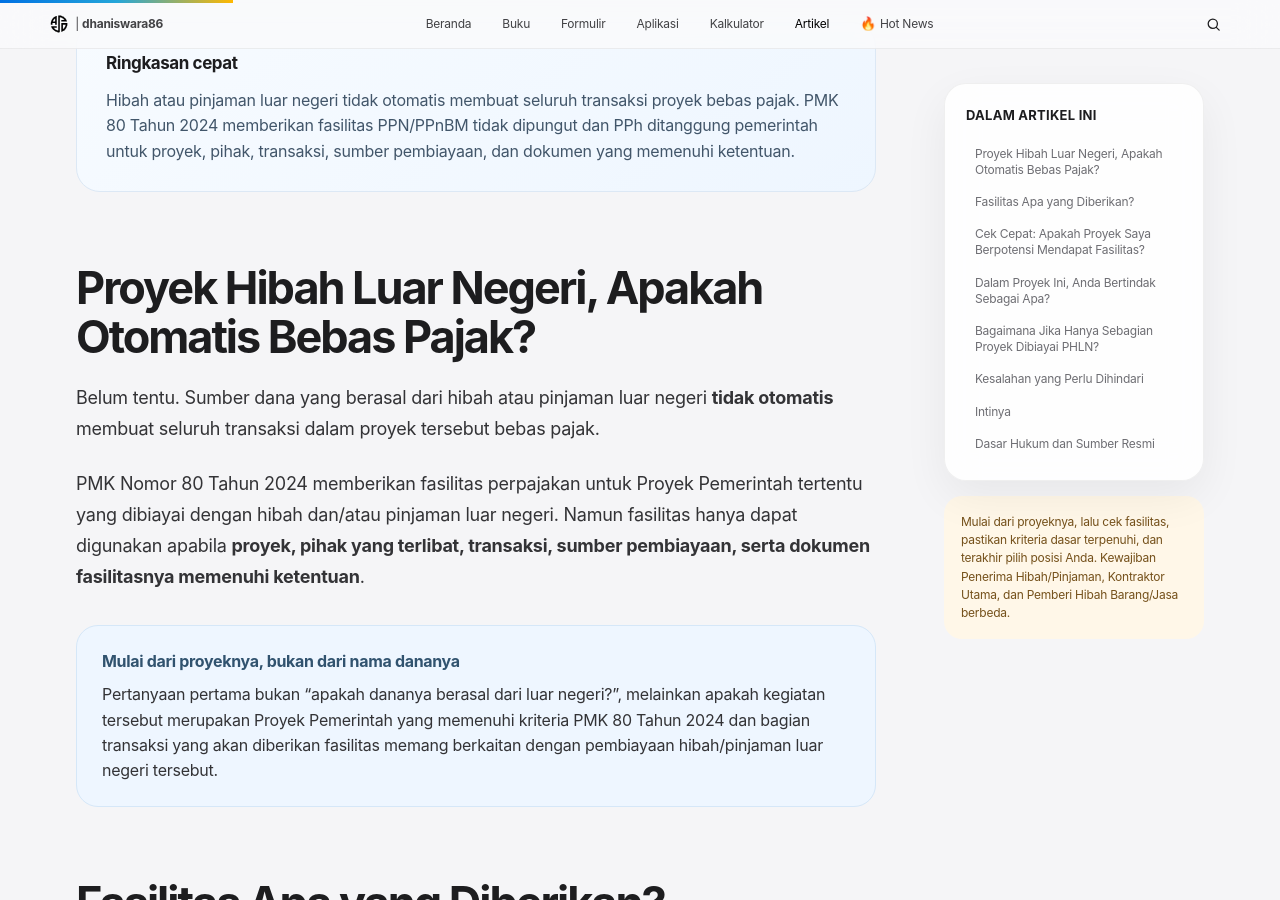
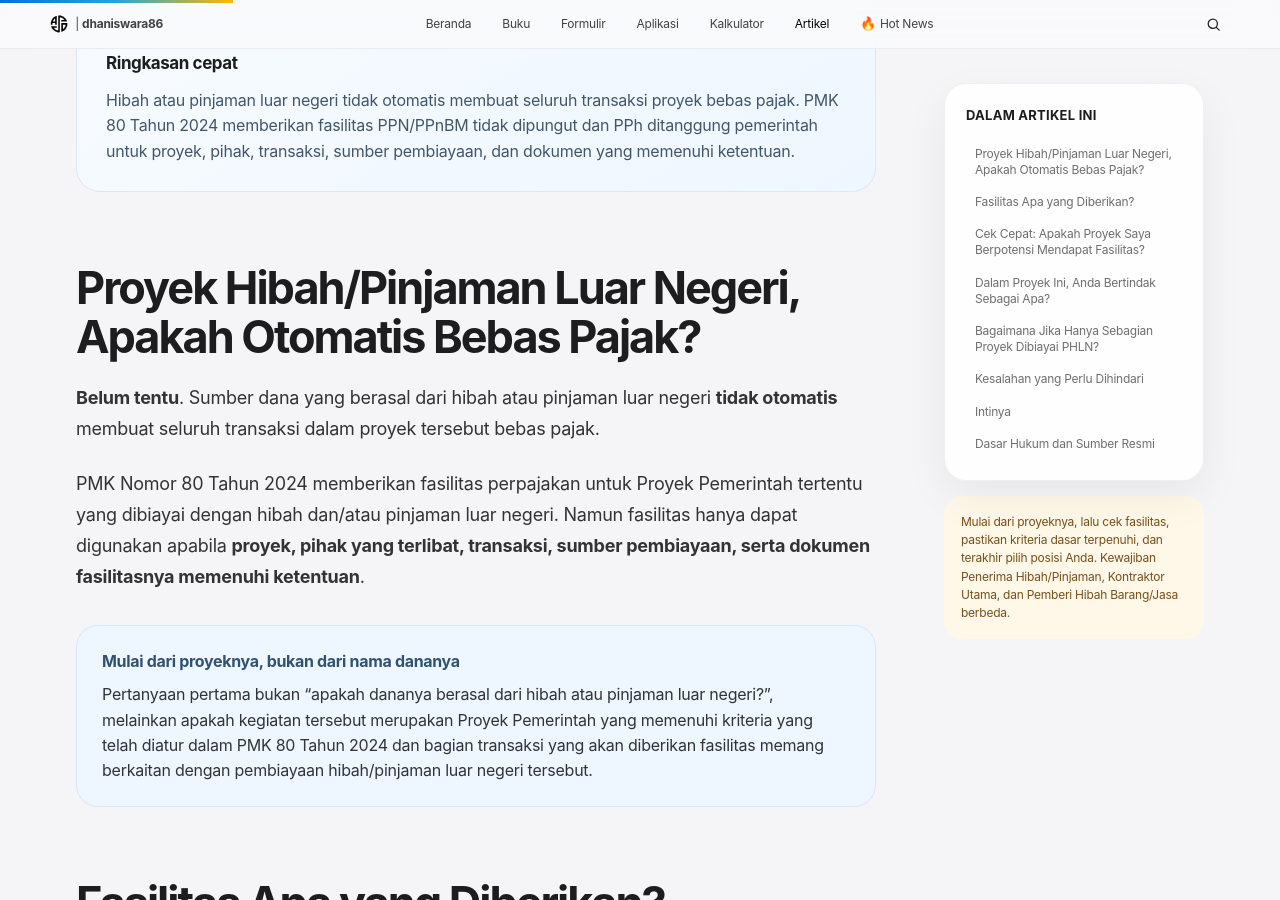
Before and after one commit to dhaniswara86/dhaniswara86.github.io, a Jekyll site: the page built from _artikel/pmk80.md, in a window 1280 px wide and 900 px high, scrolled down 1133 px. Built offline with Jekyll 4.4.1, drawn with Linux system fonts in a browser that asks for light colours.

Commit message:
Update heading and clarify text in pmk80.md

```diff
--- a/_artikel/pmk80.md
+++ b/_artikel/pmk80.md
@@ -62,10 +62,10 @@ custom_js:
 <div class="jk-article pmk80-article">
 
 <section id="pengertian">
-<h2>Proyek Hibah Luar Negeri, Apakah Otomatis Bebas Pajak?</h2>
+<h2>Proyek Hibah/Pinjaman Luar Negeri, Apakah Otomatis Bebas Pajak?</h2>
 
 <p>
-Belum tentu. Sumber dana yang berasal dari hibah atau pinjaman luar negeri <strong>tidak otomatis</strong> membuat seluruh transaksi dalam proyek tersebut bebas pajak.
+<b>Belum tentu</b>. Sumber dana yang berasal dari hibah atau pinjaman luar negeri <strong>tidak otomatis</strong> membuat seluruh transaksi dalam proyek tersebut bebas pajak.
 </p>
 
 <p>
@@ -75,7 +75,7 @@ PMK Nomor 80 Tahun 2024 memberikan fasilitas perpajakan untuk Proyek Pemerintah
 <div class="jk-callout jk-callout-blue">
 <strong>Mulai dari proyeknya, bukan dari nama dananya</strong>
 <p>
-Pertanyaan pertama bukan “apakah dananya berasal dari luar negeri?”, melainkan apakah kegiatan tersebut merupakan Proyek Pemerintah yang memenuhi kriteria PMK 80 Tahun 2024 dan bagian transaksi yang akan diberikan fasilitas memang berkaitan dengan pembiayaan hibah/pinjaman luar negeri tersebut.
+Pertanyaan pertama bukan “apakah dananya berasal dari hibah atau pinjaman luar negeri?”, melainkan apakah kegiatan tersebut merupakan Proyek Pemerintah yang memenuhi kriteria yang telah diatur dalam PMK 80 Tahun 2024 dan bagian transaksi yang akan diberikan fasilitas memang berkaitan dengan pembiayaan hibah/pinjaman luar negeri tersebut.
 </p>
 </div>
 </section>
```
